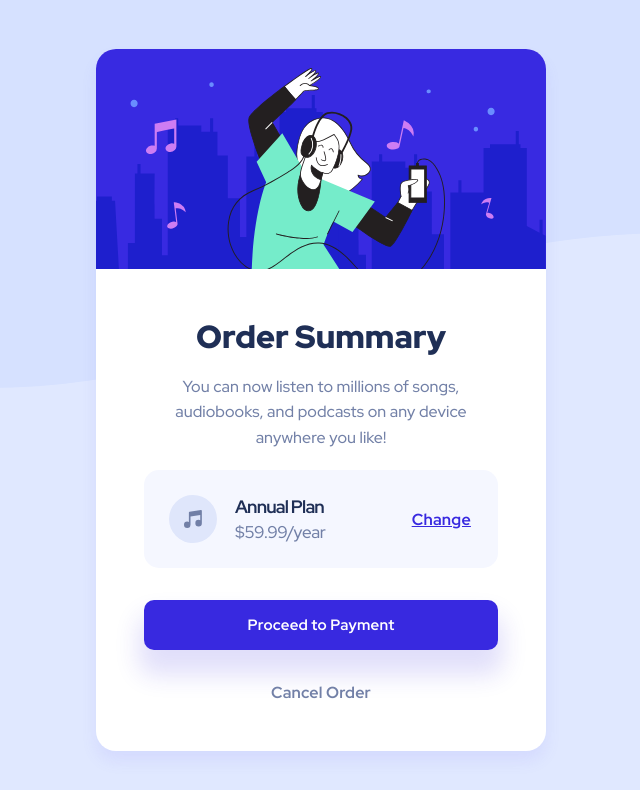
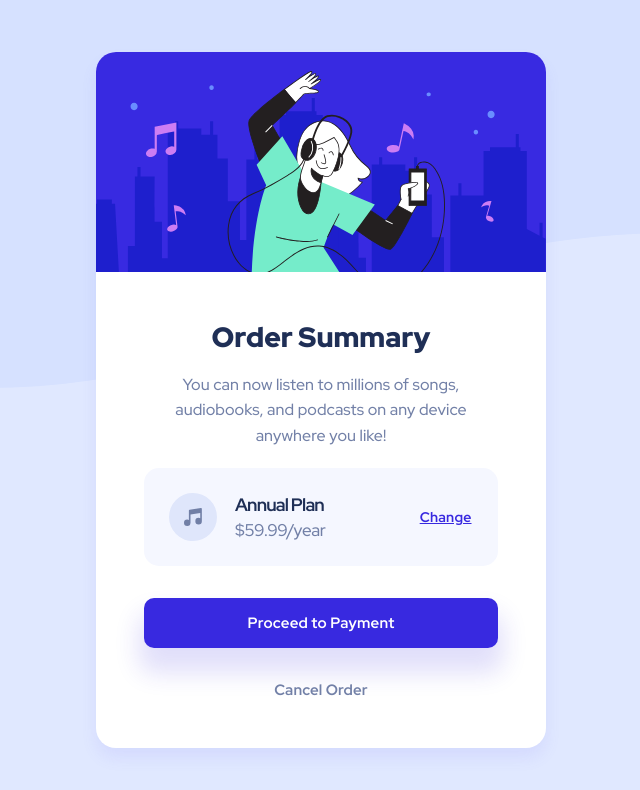
Before and after one commit to TrueKapline/order-summary-component-main, a plain HTML site: page index.html in a window 1280 px wide. Shown: the whole page, without its empty margins (319-959 px from the left). Drawn offline with Linux system fonts and the light colour scheme.

Commit message:
Added links and improved sizes

```diff
--- a/style.css
+++ b/style.css
@@ -38,6 +38,7 @@ h1, h2, p {
 h1 {
     margin-top: 46px;
     font-weight: 900;
+    font-size: 28px;
     color: hsl(223, 47%, 23%);
 }
 
@@ -89,9 +90,10 @@ h2 {
 }
 
 .change_button {
-    margin-left: 86px;
+    margin-left: 94px;
     color: hsl(245, 75%, 52%);
     font-weight: 700;
+    font-size: 14px;
     letter-spacing: 0.015em;
     transition: color 400ms cubic-bezier(.5,0,0,1);
 }
@@ -118,6 +120,7 @@ button {
     text-decoration: none;
     color: hsl(224, 23%, 55%);
     font-weight: 700;
+    font-size: 15px;
     letter-spacing: 0.01em;
     transition: color 400ms cubic-bezier(.5,0,0,1);
 }
```
Also changed, not shown: index.html (line endings or trailing spaces), 1 other file.
